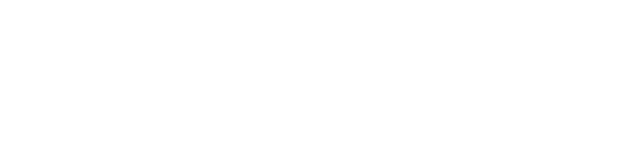
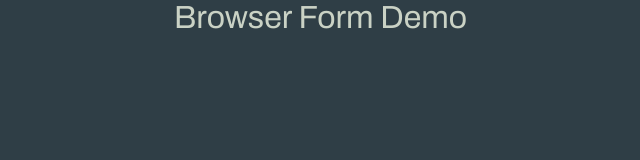
Before and after one commit to jimmontour/browser-form, a plain HTML site: page index.html in a window 1280 px wide. Shown: the whole page, without its empty margins (91-731 px from the left). Drawn offline with Linux system fonts and the light colour scheme.

Commit message:
Basic styling and structure to pagE

```diff
--- a/index.html
+++ b/index.html
@@ -4,11 +4,17 @@
 <head>
    <meta charset="UTF-8">
    <meta name="viewport" content="width=device-width, initial-scale=1.0">
+   <link rel="preconnect" href="https://fonts.gstatic.com">
+   <link href="https://fonts.googleapis.com/css2?family=Archivo&family=Heebo&display=swap" rel="stylesheet">
    <link rel="stylesheet" href="style.css">
    <title>Browser Form</title>
 </head>
 
 <body>
+   <h1>Browser Form Demo</h1>
+   <form action="GET">
+      <label for="email"></label>
+   </form>
    <script src="script.js"></script>
 </body>
 
--- a/style.css
+++ b/style.css
@@ -0,0 +1,26 @@
+:root {
+   --dark-primary: #2f3e46;
+   --dark-secondary: #354f52;
+   --light-primary: #cad2c5;
+   --light-secondary: #84a98c;
+}
+
+* {
+   margin: 0;
+   padding: 0;
+   box-sizing: border-box;
+   font-family: 'Heebo', sans-serif;
+}
+
+h1, h2, h3 {
+   font-family: 'Archivo', sans-serif;
+
+}
+
+body {
+   font-family: helvetica, sans-serif;
+   margin: 0 auto;
+   width: 750px;
+   background-color: var(--dark-primary);
+   color: var(--light-primary);
+}
```
